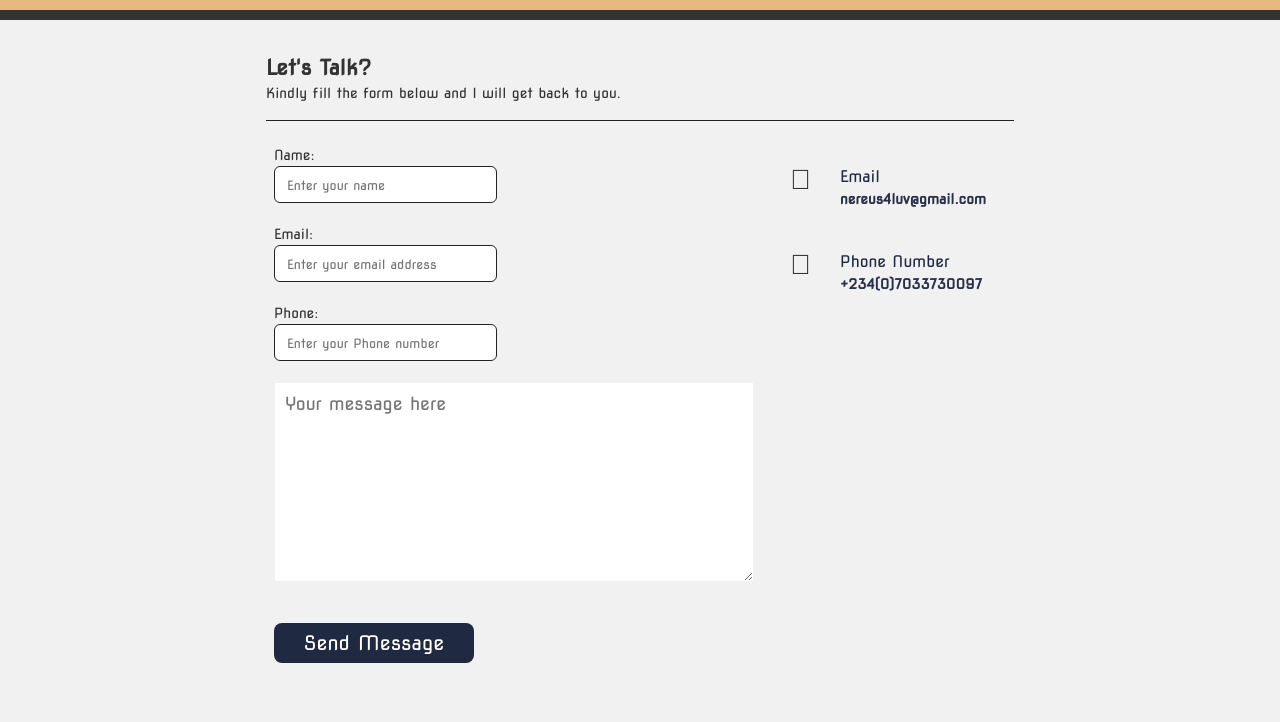
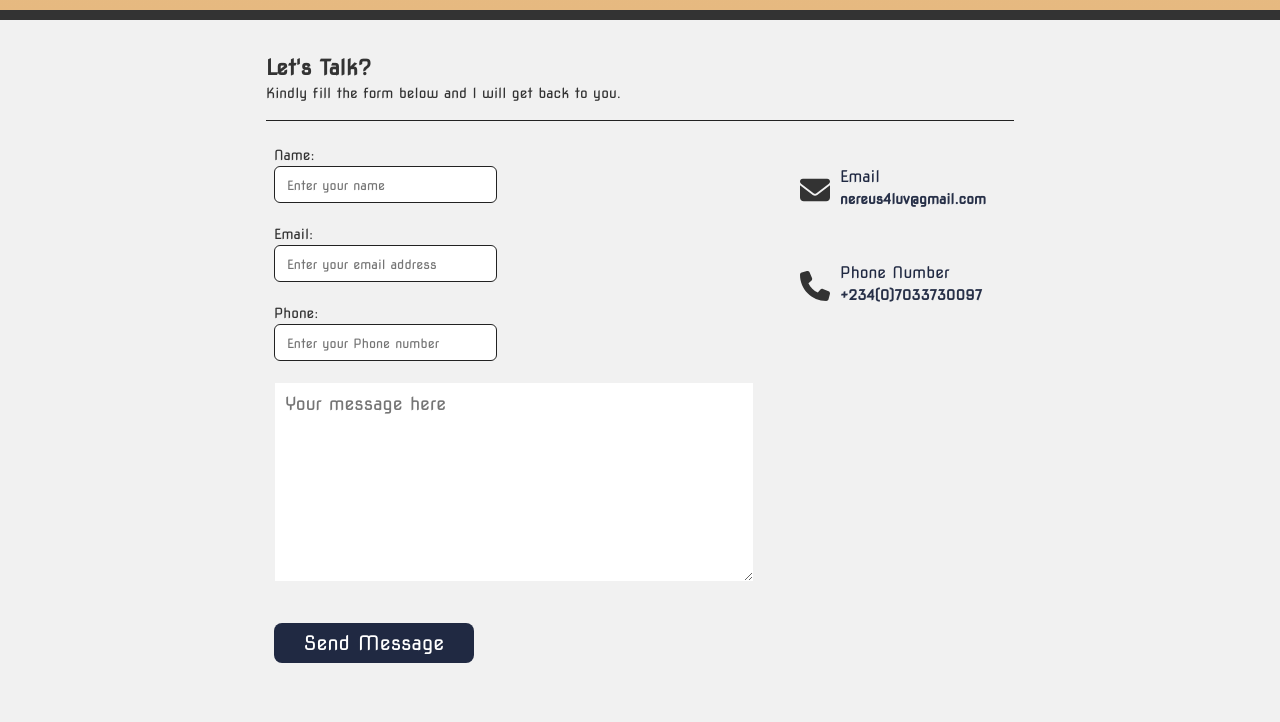
Before and after one commit to Itz-Emmy/Portfolio-Revamp, a website built with webpack: page index.html in a window 1280 px wide. Shown: the part 2872-3594 px from the top of the page. Built offline with nearby package versions, Linux system fonts and the light colour scheme.

Commit message:
update icons display

```diff
--- a/index.html
+++ b/index.html
@@ -8,10 +8,6 @@
     <link
       href="https://fonts.googleapis.com/css2?family=Nova+Square&display=swap"
       rel="stylesheet"
-    />
-    <link
-      rel="stylesheet"
-      href="https://cdnjs.cloudflare.com/ajax/libs/font-awesome/5.14.0/css/all.min.css"
     />
     <link rel="stylesheet" href="styles.css" />
   </head>
@@ -540,9 +536,19 @@
           <section class="contact-info">
             <div class="myEmail">
               <div>
-                <a href="mailto:nereus4luv@gmail.com"
-                  ><i class="icon fa fa-envelope fa-2x"></i
-                ></a>
+                <a href="mailto:nereus4luv@gmail.com">
+                  <svg
+                    xmlns="http://www.w3.org/2000/svg"
+                    height="30"
+                    width="30"
+                    viewBox="0 0 512 512"
+                    fill="#333333"
+                  >
+                    <path
+                      d="M48 64C21.5 64 0 85.5 0 112c0 15.1 7.1 29.3 19.2 38.4L236.8 313.6c11.4 8.5 27 8.5 38.4 0L492.8 150.4c12.1-9.1 19.2-23.3 19.2-38.4c0-26.5-21.5-48-48-48H48zM0 176V384c0 35.3 28.7 64 64 64H448c35.3 0 64-28.7 64-64V176L294.4 339.2c-22.8 17.1-54 17.1-76.8 0L0 176z"
+                    />
+                  </svg>
+                </a>
               </div>
               <div>
                 <h6>Email</h6>
@@ -551,9 +557,19 @@
             </div>
             <div class="myPhoneNumber">
               <div>
-                <a href="tel:2347033730097"
-                  ><i class="icon fa fa-phone fa-2x"></i
-                ></a>
+                <a href="tel:2347033730097">
+                  <svg
+                    xmlns="http://www.w3.org/2000/svg"
+                    height="30"
+                    width="30"
+                    viewBox="0 0 512 512"
+                    fill="#333333"
+                  >
+                    <path
+                      d="M164.9 24.6c-7.7-18.6-28-28.5-47.4-23.2l-88 24C12.1 30.2 0 46 0 64C0 311.4 200.6 512 448 512c18 0 33.8-12.1 38.6-29.5l24-88c5.3-19.4-4.6-39.7-23.2-47.4l-96-40c-16.3-6.8-35.2-2.1-46.3 11.6L304.7 368C234.3 334.7 177.3 277.7 144 207.3L193.3 167c13.7-11.2 18.4-30 11.6-46.3l-40-96z"
+                    />
+                  </svg>
+                </a>
               </div>
               <div>
                 <h6>Phone Number</h6>
@@ -626,8 +642,18 @@
         </div>
       </label>
     </div>
-    <a class="scroll-link top-link" href="#home">
-      <i class="fas fa-arrow-up"></i>
+    <a class="scroll-link top-link" id="top-link" href="#home">
+      <svg
+        xmlns="http://www.w3.org/2000/svg"
+        height="16"
+        width="12"
+        viewBox="0 0 384 512"
+        fill="#333333"
+      >
+        <path
+          d="M214.6 41.4c-12.5-12.5-32.8-12.5-45.3 0l-160 160c-12.5 12.5-12.5 32.8 0 45.3s32.8 12.5 45.3 0L160 141.2V448c0 17.7 14.3 32 32 32s32-14.3 32-32V141.2L329.4 246.6c12.5 12.5 32.8 12.5 45.3 0s12.5-32.8 0-45.3l-160-160z"
+        />
+      </svg>
     </a>
     <!-- javascript -->
     <!-- <script src="script.js"></script> -->
--- a/script.js
+++ b/script.js
@@ -168,7 +168,6 @@ const addClassToSectionAndChildren = () => {
     footer.classList.add("dark-mode");
     logoLight.style.display = "none";
     logoDark.style.display = "block";
-    backToTop.style.color = "#f1f1f1";
 
     addClassToElementAndChildren(section, "dark-mode");
     footerLogoDark.forEach((e) => {
@@ -204,7 +203,6 @@ const removeClassFromSectionAndChildren = () => {
     footer.classList.remove("dark-mode");
     logoLight.style.display = "block";
     logoDark.style.display = "none";
-    backToTop.style.color = "#333333";
 
     removeClassFromElementAndChildren(section, "dark-mode");
     footerLogoDark.forEach((e) => {
--- a/styles.css
+++ b/styles.css
@@ -106,7 +106,10 @@ header#home.dark-mode,
 .footer-columns.dark-mode {
   border-top: 1px solid #f1f1f1 !important;
 }
-
+.myEmail.dark-mode svg,
+.myPhoneNumber.dark-mode svg {
+  fill: #f1f1f1;
+}
 /* Dark Mode Styles */
 
 /* Night mode toggle */
@@ -1121,11 +1124,8 @@ textarea {
   font-weight: bold;
   color: #273048;
 }
-
-.myEmail i,
-.myPhoneNumber i {
-  width: 50px;
-  color: #333;
+.contact-info svg {
+  margin: 10px;
 }
 
 /* Footer bottom */
```
